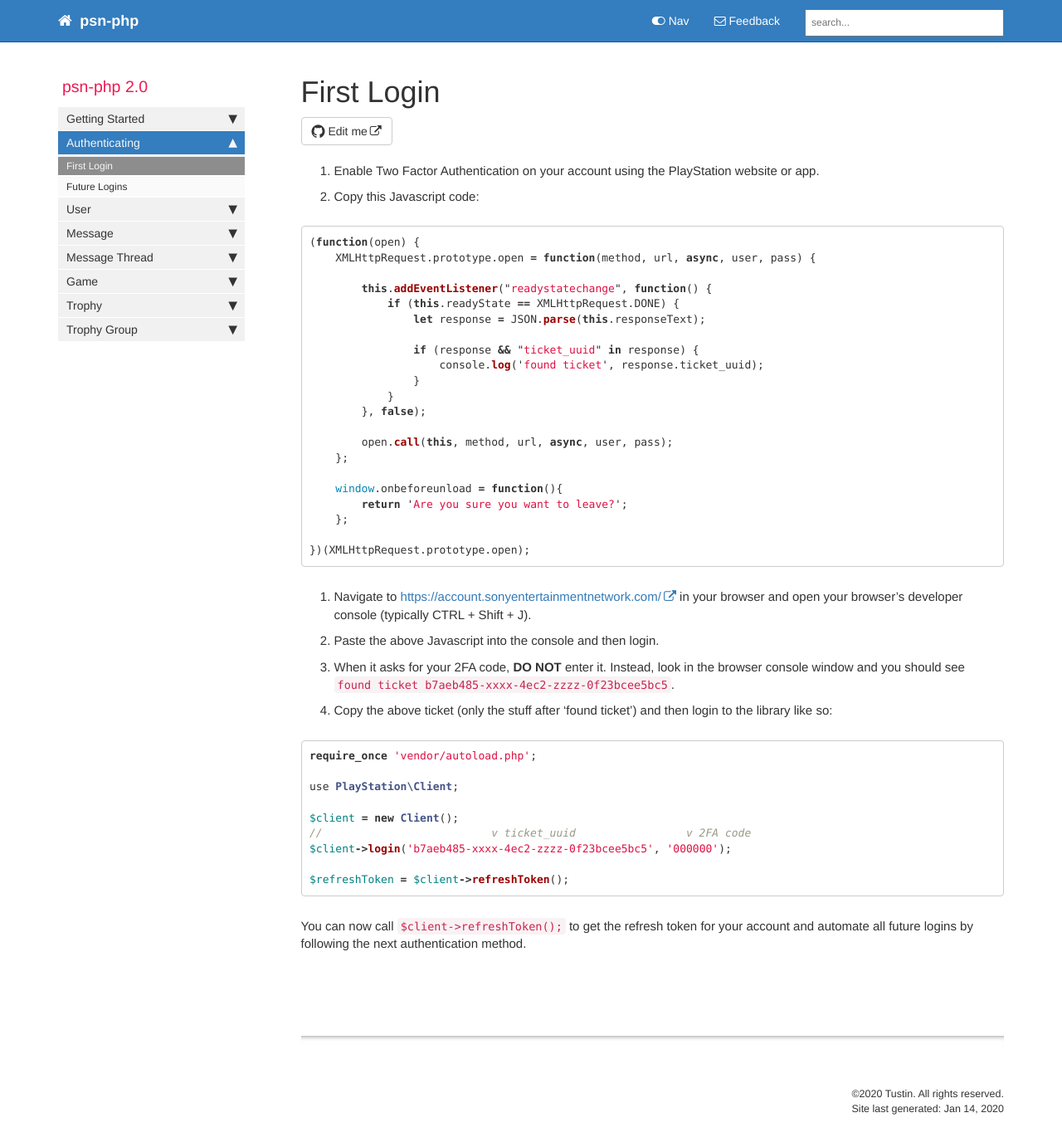
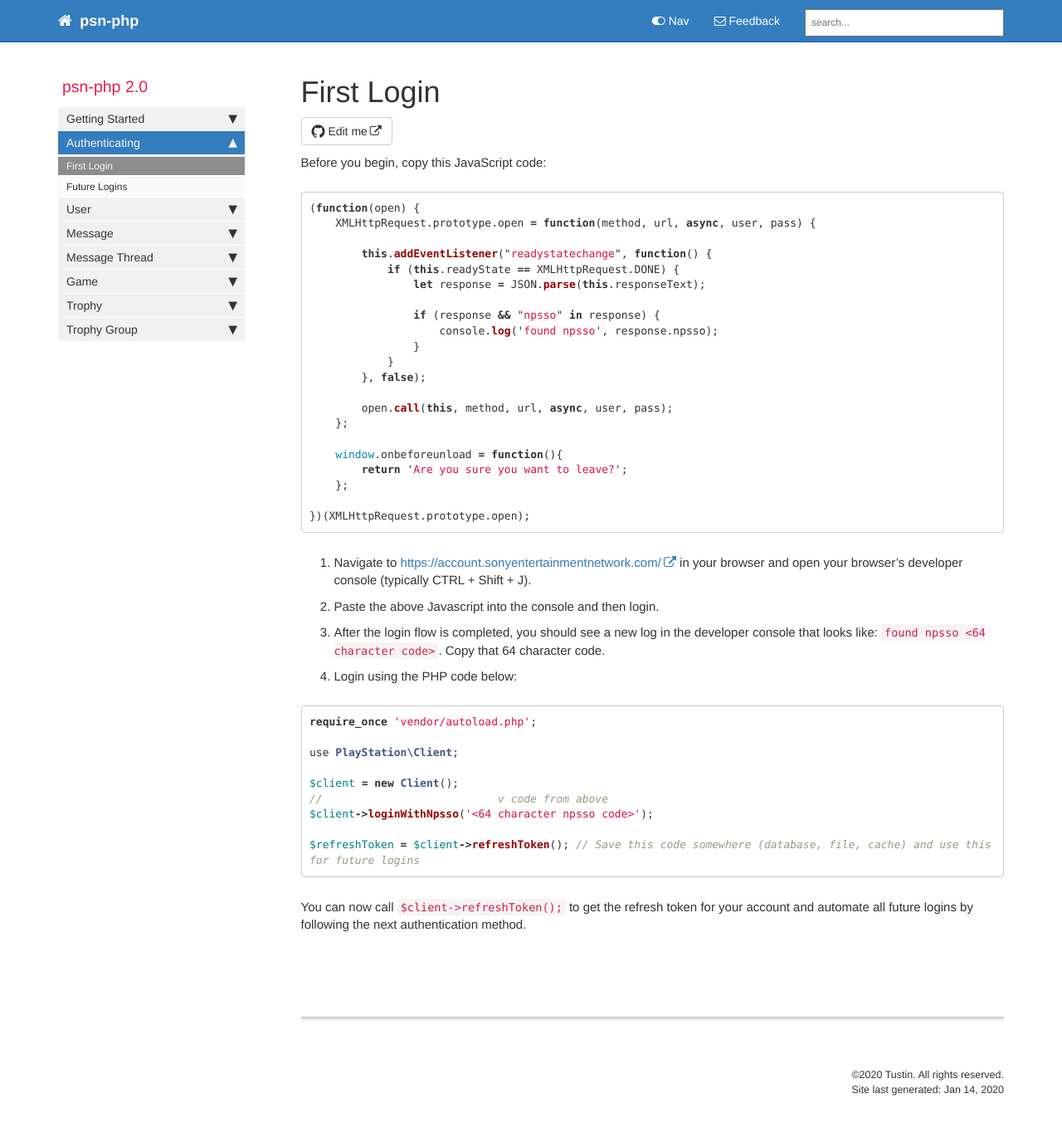
Before and after one commit to Tustin/psn-php, a Jekyll site: the page built from pages/mydoc/first_login.md, in a window 1280 px wide and 1395 px high. Shown: the top 1382 px of the window at 83% size. Built offline with Jekyll 4.4.1, drawn with Linux system fonts in a browser that asks for light colours; nearby versions of some CDN libraries; comment, search, counter and statistics services are not loaded.

Commit message:
update docs to reflect npsso login

````diff
--- a/pages/mydoc/first_login.md
+++ b/pages/mydoc/first_login.md
@@ -5,8 +5,7 @@ permalink: first_login.html
 folder: mydoc
 ---
 
-1. Enable Two Factor Authentication on your account using the PlayStation website or app.
-2. Copy this Javascript code:
+Before you begin, copy this JavaScript code:
 
 ```js
 (function(open) {
@@ -16,8 +15,8 @@ folder: mydoc
             if (this.readyState == XMLHttpRequest.DONE) {
                 let response = JSON.parse(this.responseText);
 
-                if (response && "ticket_uuid" in response) {
-                    console.log('found ticket', response.ticket_uuid);
+                if (response && "npsso" in response) {
+                    console.log('found npsso', response.npsso);
                 }
             }
         }, false);
@@ -32,10 +31,10 @@ folder: mydoc
 })(XMLHttpRequest.prototype.open);
 ```
 
-3. Navigate to <https://account.sonyentertainmentnetwork.com/> in your browser and open your browser's developer console (typically CTRL + Shift + J).
-4. Paste the above Javascript into the console and then login.
-5. When it asks for your 2FA code, **DO NOT** enter it. Instead, look in the browser console window and you should see `found ticket b7aeb485-xxxx-4ec2-zzzz-0f23bcee5bc5`.
-6. Copy the above ticket (only the stuff after 'found ticket') and then login to the library like so:
+1. Navigate to <https://account.sonyentertainmentnetwork.com/> in your browser and open your browser's developer console (typically CTRL + Shift + J).
+2. Paste the above Javascript into the console and then login.
+3. After the login flow is completed, you should see a new log in the developer console that looks like: `found npsso <64 character code>`. Copy that 64 character code.
+4. Login using the PHP code below:
 
 ```php
 require_once 'vendor/autoload.php';
@@ -43,10 +42,10 @@ require_once 'vendor/autoload.php';
 use PlayStation\Client;
 
 $client = new Client();
-//                          v ticket_uuid                 v 2FA code
-$client->login('b7aeb485-xxxx-4ec2-zzzz-0f23bcee5bc5', '000000');
+//                           v code from above
+$client->loginWithNpsso('<64 character npsso code>');
 
-$refreshToken = $client->refreshToken();
+$refreshToken = $client->refreshToken(); // Save this code somewhere (database, file, cache) and use this for future logins
 ```
 
 You can now call `$client->refreshToken();` to get the refresh token for your account and automate all future logins by following the next authentication method.
````
Also changed, not shown: 1 other file.
